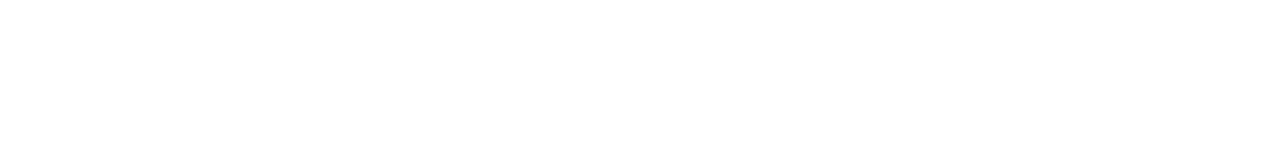
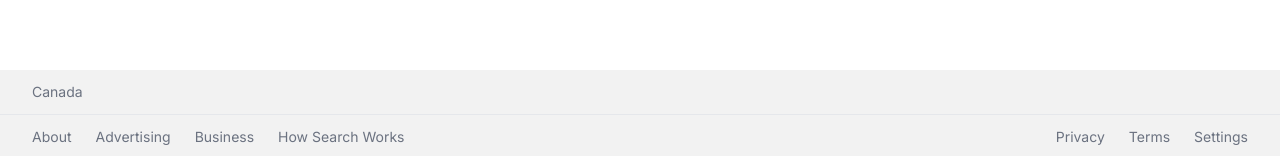
Before and after one commit to Bylander10/googlow-next, a Next.js app: page / in a window 1280 px wide. Shown: the part 641-797 px from the top of the page. Built offline with nearby package versions, Linux system fonts and the light colour scheme; no server answers.

Commit message:
add footer component

```diff
--- a/src/app/layout.js
+++ b/src/app/layout.js
@@ -1,5 +1,6 @@
 import { Inter } from "next/font/google";
 import "./globals.css";
+import Footer from "@/components/Footer";
 
 const inter = Inter({ subsets: ["latin"] });
 
@@ -11,7 +12,10 @@
 export default function RootLayout({ children }) {
   return (
     <html lang="en">
-      <body className={inter.className}>{children}</body>
+      <body className={inter.className}>
+        {children}
+        <Footer />
+        </body>
     </html>
   );
 }
--- /dev/null
+++ b/src/components/CountryLookup.jsx
@@ -0,0 +1,20 @@
+"use client"
+
+import React, { useEffect, useState } from 'react'
+
+export default function CountryLookup() {
+    const [country, setCountry] = useState("Canada")
+
+    useEffect(() => {
+        const getCountry = async () => {
+            const response = await fetch("http://ip-api.com/json/")
+                .then((res) => res.json())
+                .then((data) => data.country)
+            if (!response) return
+            setCountry(response)
+        }
+        getCountry()
+    }, [])
+
+    return <div>{country}</div>
+}
--- /dev/null
+++ b/src/components/Footer.jsx
@@ -0,0 +1,26 @@
+import React from 'react'
+import CountryLookup from './CountryLookup'
+
+export default function Footer() {
+  return (
+    <footer
+        className='absolute bottom-0 text-sm text-gray-500 bg-[#f2f2f2] w-full'>
+        <div className="border-b px-8 py-3">
+            <CountryLookup />
+        </div>
+        <div className="flex flex-col sm:flex-row justify-between items-center px-8 py-3 space-y-7 sm:space-y-0">
+            <ul className='flex items-center space-x-6'>
+                <li className='hover:underline cursor-pointer'>About</li>
+                <li className='hover:underline cursor-pointer'>Advertising</li>
+                <li className='hover:underline cursor-pointer'>Business</li>
+                <li className='hover:underline cursor-pointer'>How Search Works</li>
+            </ul>
+            <ul className='flex items-center space-x-6 '>
+                <li className='hover:underline cursor-pointer'>Privacy</li>
+                <li className='hover:underline cursor-pointer'>Terms</li>
+                <li className='hover:underline cursor-pointer'>Settings </li>
+            </ul>
+        </div>
+    </footer>
+  )
+}
```
